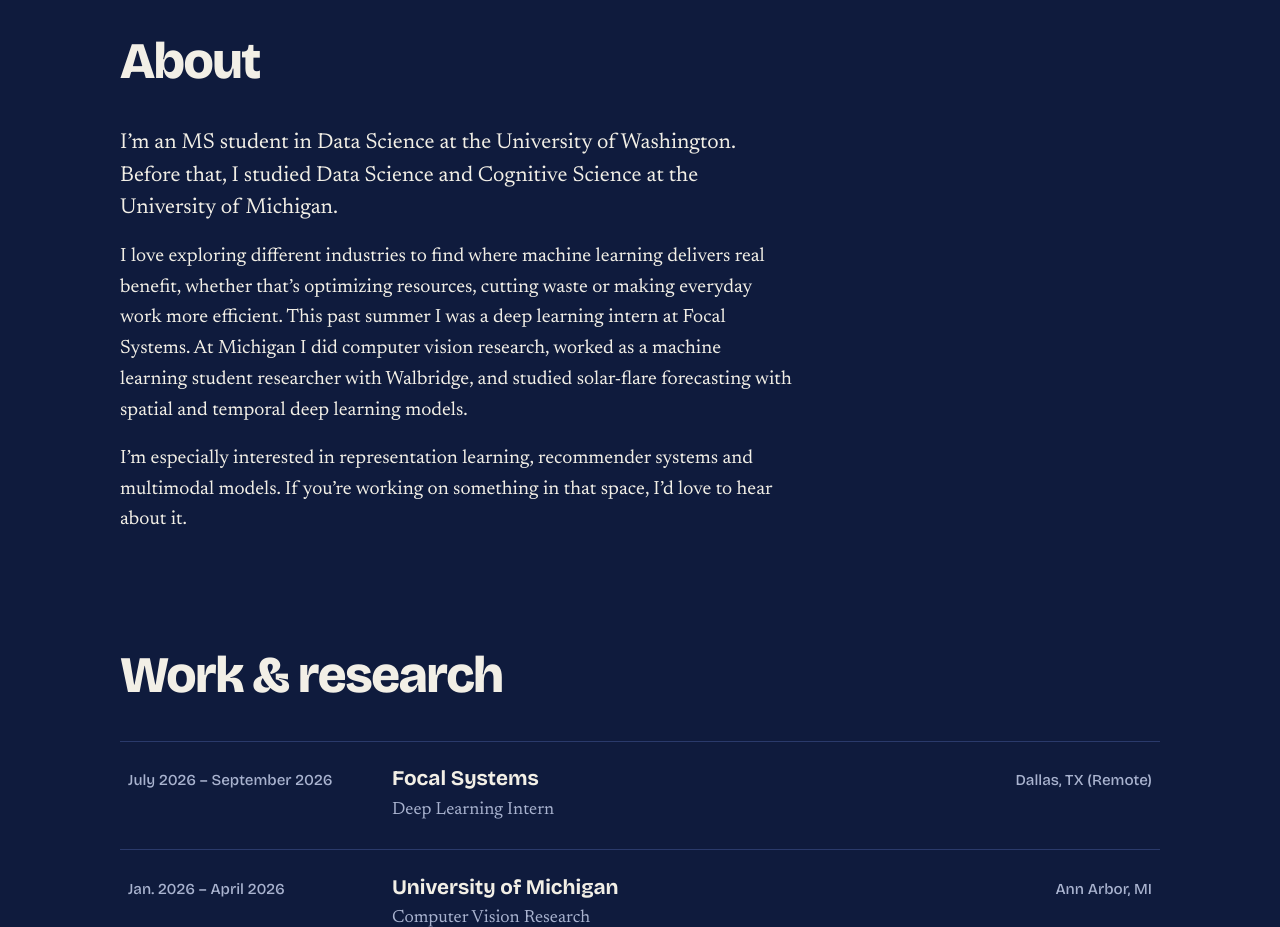
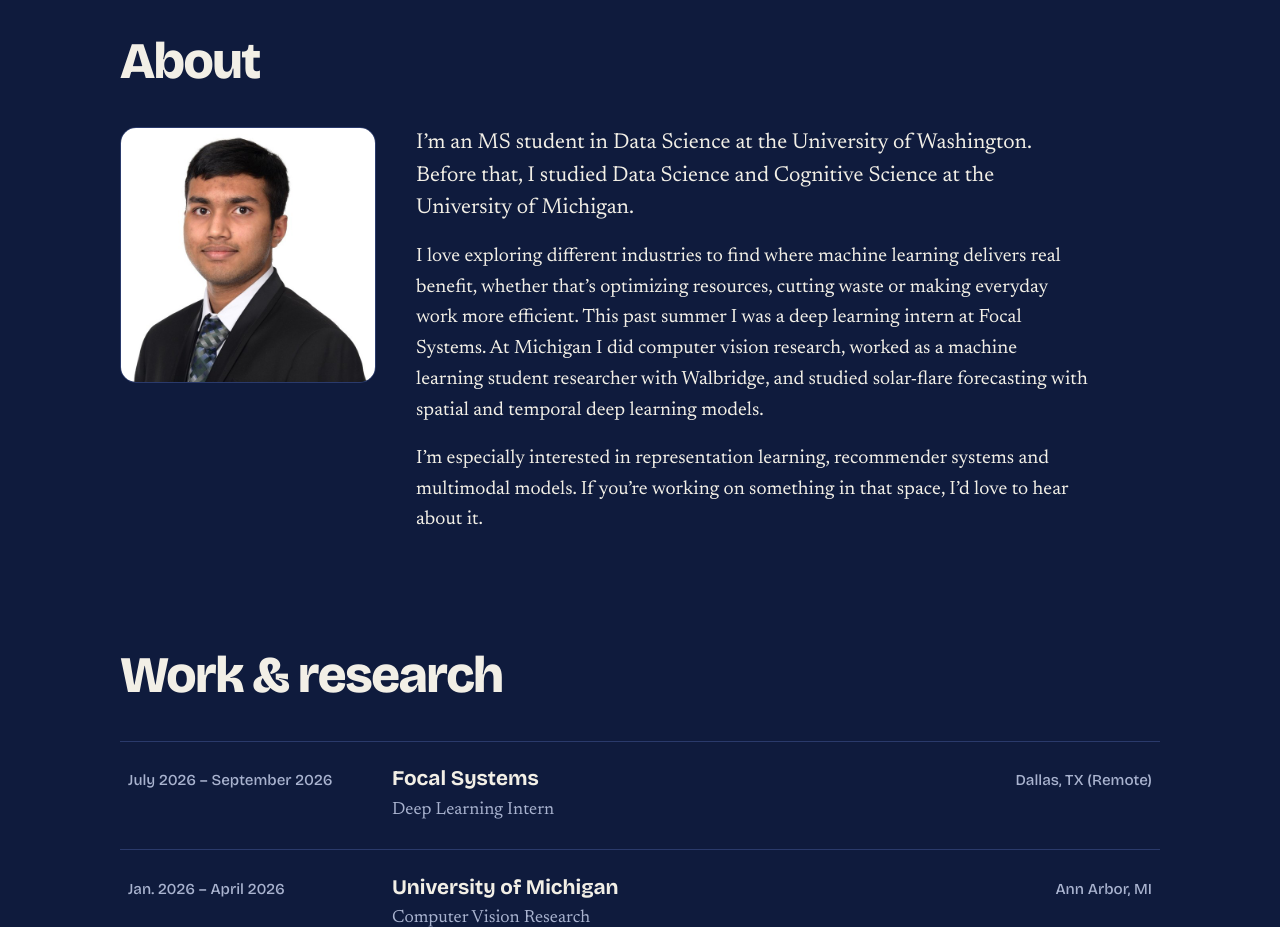
Before and after one commit to Shreyas3303/personal-website, a plain HTML site: page index.html in a window 1280 px wide. Shown: the part 860-1787 px from the top of the page. Drawn offline with nearby package versions, Linux system fonts and the light colour scheme.

Commit message:
Add profile photo to About section
Co-Authored-By: Claude Opus 5.5 <noreply@anthropic.com>
Claude-Session: https://claude.ai/code/session_017KmRvLKCjVB6WCjrMm1tYJ

```diff
--- a/index.html
+++ b/index.html
@@ -46,9 +46,8 @@
 
 <section id="about" class="wrap">
   <h2>About</h2>
-  <!-- To add a photo: put photo.jpg in images/, add class "has-photo" to the div below,
-       and add <img class="photo" src="images/photo.jpg" alt="Shreyas Shrivastava"> as its first child. -->
-  <div class="about">
+  <div class="about has-photo">
+    <img class="photo" src="images/photo.jpg" alt="Shreyas Shrivastava" width="640" height="640">
     <div class="bio">
       <p>I’m an MS student in Data Science at the University of Washington. Before that, I studied Data Science and Cognitive Science at the University of Michigan.</p>
       <p>I love exploring different industries to find where machine learning delivers real benefit, whether that’s optimizing resources, cutting waste or making everyday work more efficient. This past summer I was a deep learning intern at Focal Systems. At Michigan I did computer vision research, worked as a machine learning student researcher with Walbridge, and studied solar-flare forecasting with spatial and temporal deep learning models.</p>
--- a/style.css
+++ b/style.css
@@ -40,7 +40,8 @@ display:flex;align-items:center;justify-content:center;text-align:center;padding
 .intro{font-size:clamp(1.15rem,2.2vw,1.45rem);max-width:40rem;margin:0}
 .about{display:grid;grid-template-columns:1fr;gap:2.5rem;align-items:start}
 .about.has-photo{grid-template-columns:16rem 1fr}
-.photo{width:100%;aspect-ratio:1;object-fit:cover;border-radius:1rem;border:1px solid var(--rule)}
+.photo{width:100%;height:auto;aspect-ratio:1;object-fit:cover;border-radius:1rem;border:1px solid var(--rule)}
+@media (max-width:52rem){.photo{max-width:14rem}}
 .bio{max-width:42rem;font-size:1.2rem}
 .bio p{margin:0 0 1.1rem}
 .bio p:first-child{font-size:1.35rem;line-height:1.5}
```
Also changed, not shown: images/photo.jpg (added).
